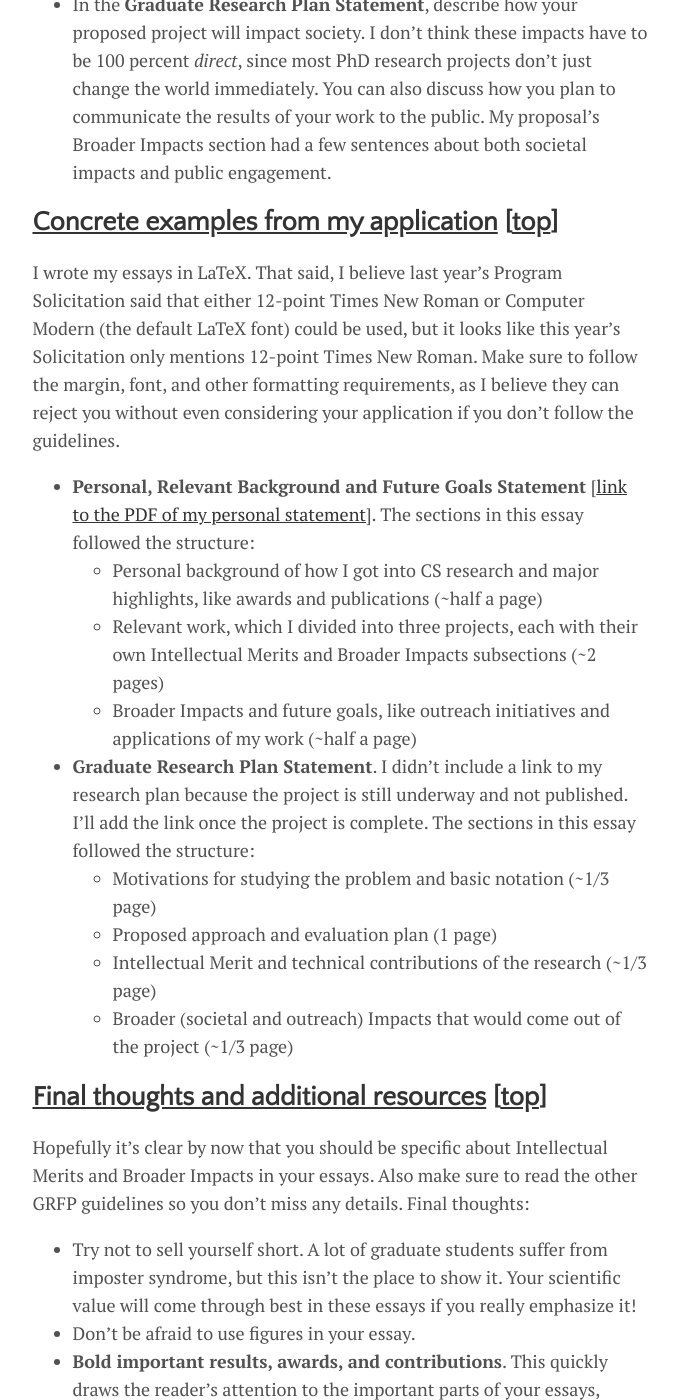
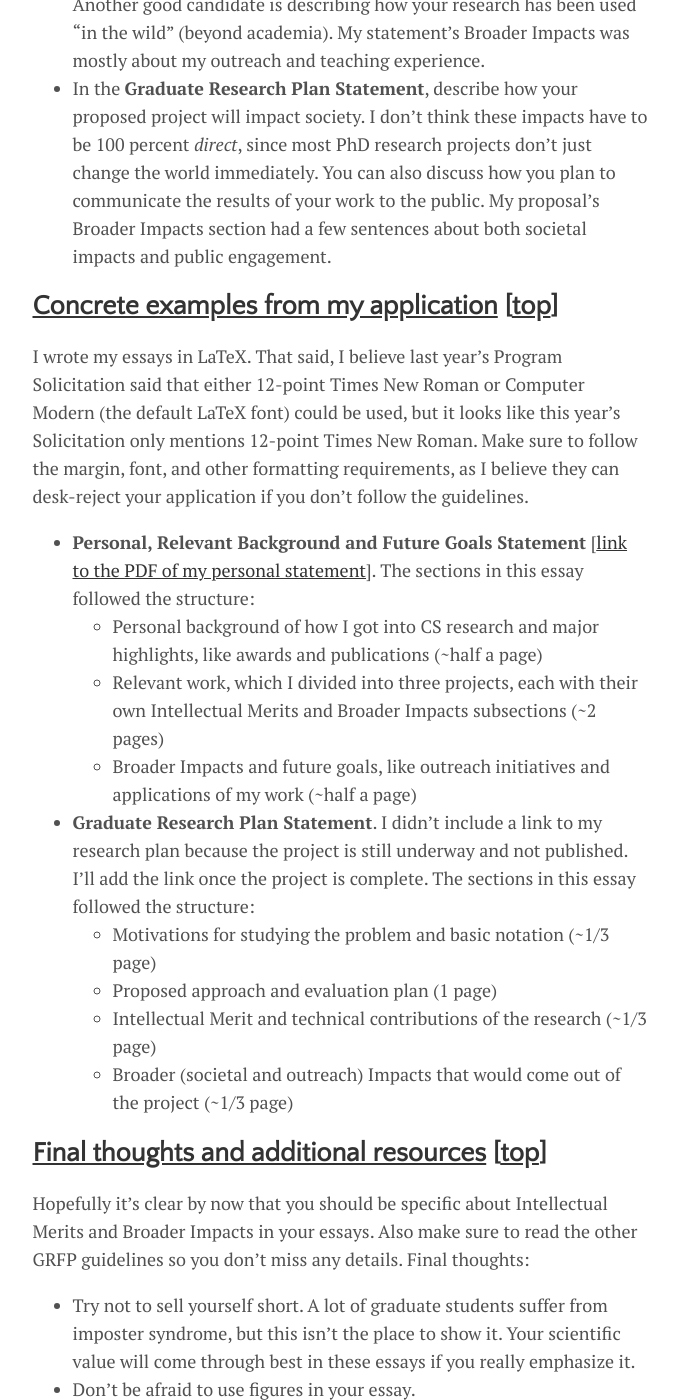
Before and after one commit to tsafavi/tsafavi.github.io, a Jekyll site: the page built from _posts/2018-09-04-nsf-grfp.md, in a window 1280 px wide and 1400 px high, scrolled down 2501 px. Shown: the whole window, without its empty margins (300-978 px from the left). Built offline with Jekyll 4.4.1, drawn with Linux system fonts in a browser that asks for light colours; some of the changed text lies outside the part shown.

Commit message:
Update NSF advice

```diff
--- a/_posts/2018-09-04-nsf-grfp.md
+++ b/_posts/2018-09-04-nsf-grfp.md
@@ -83,7 +85,7 @@ My proposal's Broader Impacts section had a few sentences about both societal im
 I wrote my essays in LaTeX.
 That said,
 I believe last year's Program Solicitation said that either 12-point Times New Roman or Computer Modern (the default LaTeX font) could be used, but it looks like this year's Solicitation only mentions 12-point Times New Roman.
-Make sure to follow the margin, font, and other formatting requirements, as I believe they can reject you without even considering your application if you don't follow the guidelines.
+Make sure to follow the margin, font, and other formatting requirements, as I believe they can desk-reject your application if you don't follow the guidelines.
 
 - __Personal, Relevant Background and Future Goals Statement__ [<a href="/assets/pdf/nsf-personal.pdf" target="_blank">link to the PDF of my personal statement</a>]. The sections in this essay followed the structure:
   - Personal background of how I got into CS research and major highlights, like awards and publications (~half a page)
```
Also changed, not shown: other parts of _posts/2018-09-04-nsf-grfp.md (+6 -5 lines).
